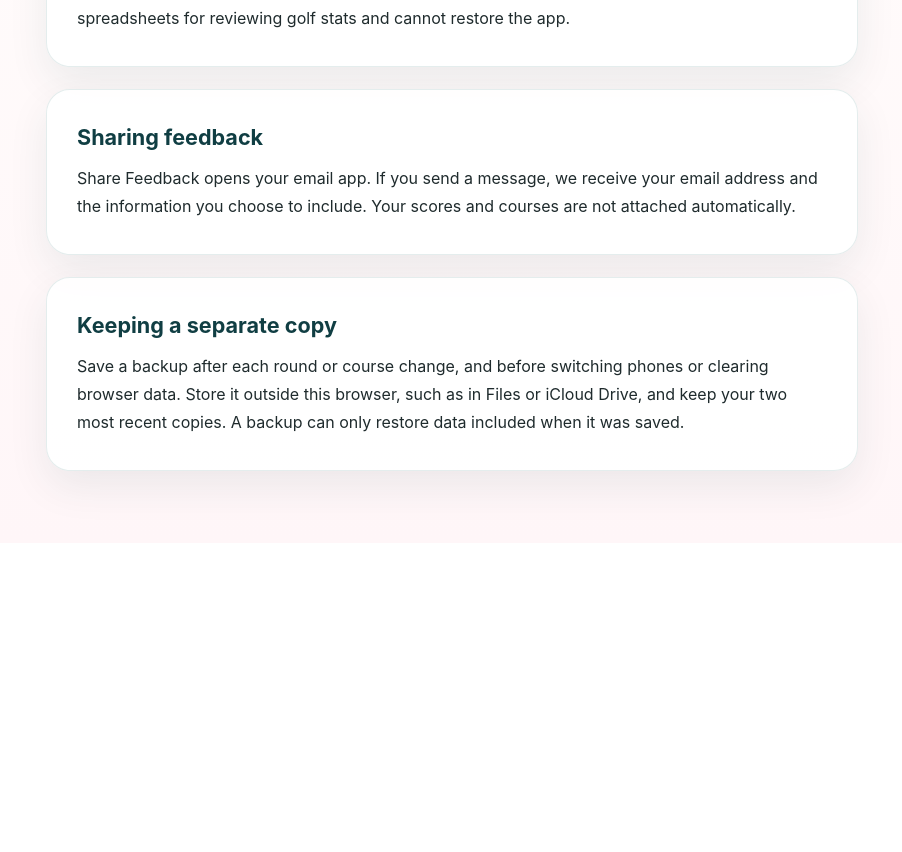
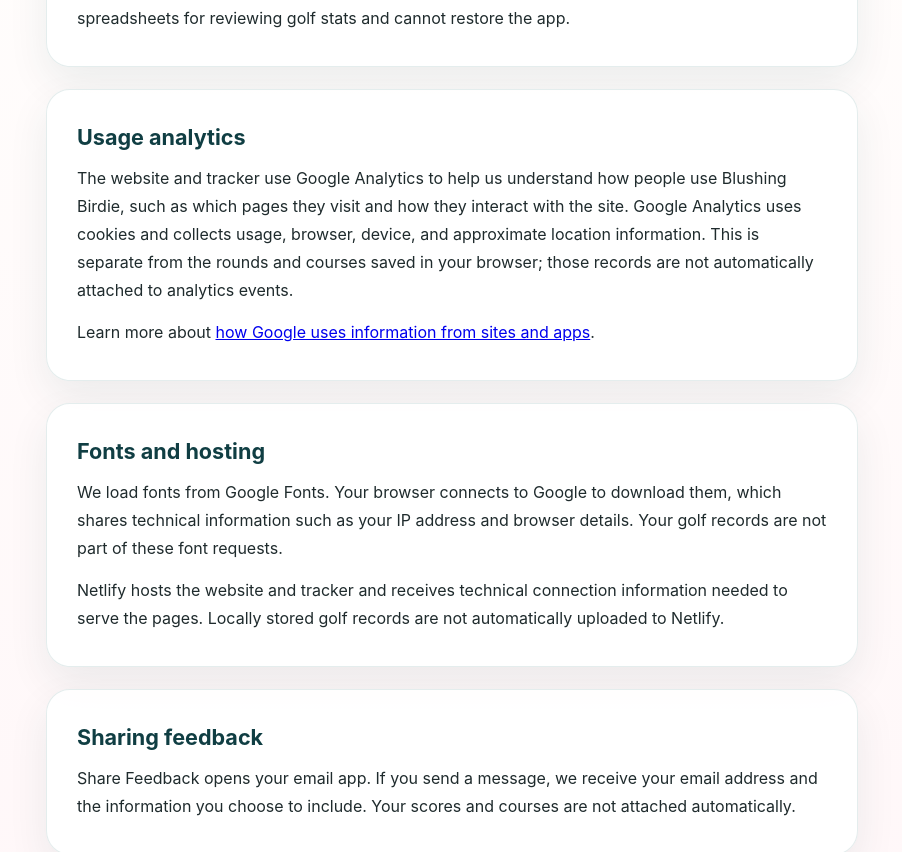
Before and after one commit to dkc-cell/blushing-tee-app, a React (Vite) app: page /privacy in a window 1280 px wide. Shown: the part 800-1652 px from the top of the page, without its empty margins (188-1090 px from the left). Before the commit the page ends 1343 px from the top, so only its background shows below. Built offline with nearby package versions, Linux system fonts and the light colour scheme.

Commit message:
Clarify privacy disclosures and penalty recording instructions

```diff
--- a/src/screens/AboutScreen.jsx
+++ b/src/screens/AboutScreen.jsx
@@ -24,7 +24,7 @@ export default function AboutScreen({ onNavigate }) {
       <WhyIBuiltThis />
     </section>
     <section className="tracker-help-card" style={card}><h2>Using your tracker</h2><ol style={{ paddingLeft: 20 }}><li><strong>Start a Round:</strong> choose a saved course or start without one. Pick Quick Score or Detailed Tracking.</li><li><strong>My Courses:</strong> add a reusable course with its name and hole information, or edit an existing one.</li><li><strong>My Rounds & Stats:</strong> review saved rounds and your progress.</li></ol><p><strong>Naming your round:</strong> In Quick Score, tap the course name to name today’s round. Naming a round does not automatically add it to My Courses.</p><p><strong>Hole details:</strong> Select par 3, 4, or 5 before saving each hole. Saved courses fill it in when available. Yardage is optional and hidden in Quick Score.</p><p><strong>Saved courses:</strong> fill in hole information for future rounds. You can also save a course after a round when you’ve entered its hole information.</p><p><strong>Resume Round:</strong> return to an unfinished round.</p><p><strong>End Round Early:</strong> Save only recorded holes.</p></section>
-    <section className="tracker-help-card" style={card}><h2>Your scoring options</h2><p><strong>Quick Score:</strong> enter the total, with optional putts and fairway or par-3 green results. These details never change your entered score.</p><p><strong>Detailed Tracking:</strong> record your tee result, approaches, short game, and putts; the app calculates the hole score.</p><p>Skipped details are excluded from the relevant statistics. Par-based comparisons use only holes where par is entered.</p></section>
+    <section className="tracker-help-card" style={card}><h2>Your scoring options</h2><p><strong>Quick Score:</strong> enter the total, with optional putts and fairway or par-3 green results. These details never change your entered score.</p><p><strong>Detailed Tracking:</strong> record your tee result, approaches, short game, and putts; the app calculates the hole score.</p><p><strong>Penalty strokes:</strong> In Quick Score, include them in your hole total. In Detailed Tracking, include them in the Approach Shots count as well as recording the shots you play. Penalty reminder switches do not add strokes. The tracker does not decide which penalties or relief options apply.</p><p>Skipped details are excluded from the relevant statistics. Par-based comparisons use only holes where par is entered.</p></section>
     <section className="tracker-help-card" style={card}><h2>Tracking your progress</h2><p>Blushing Birdie does not calculate an official handicap. Golfers who maintain one can post eligible scores through GHIN or their handicap service.</p></section>
     <section className="tracker-help-card" style={card}><h2>Your data & backups</h2><p>No account is required. Your rounds and courses are stored in this browser on this device by default. Data does not automatically transfer between devices.</p><p>Use <strong>More → Backup & Restore</strong> to save or restore a backup file. </p><p><strong>Recommended schedule:</strong> Save a backup after each round or course change, and before changing phones or clearing browser data. Keep it in Files, iCloud Drive, or another location outside this browser. Keep your two most recent copies.</p><p><strong>Export Backup:</strong> Save a backup of your saved rounds and courses.</p><p><strong>Export CSV:</strong> Choose Round Summary for totals or Hole-by-Hole for individual hole scores and stats. Older holes without par stay blank.</p><p><strong>Import Backup:</strong> read the confirmation before importing, since it may replace device data.</p><a href="/privacy" target="_blank" rel="noopener noreferrer">Read the privacy information ↗</a></section>
 
--- a/src/screens/HomePage.jsx
+++ b/src/screens/HomePage.jsx
@@ -172,6 +172,11 @@ const faqItems = [
     "id": "scoring",
     "question": "What’s the difference between Quick Score and Detailed Tracking?",
     "answer": "Quick Score lets you enter your total score for each hole, including penalty strokes, with optional putts and fairway or par-3 green results. Those optional details do not change your entered score.\n\nDetailed Tracking records your shots and putts to calculate the hole score."
+  },
+  {
+    "id": "penalties",
+    "question": "How do I include penalty strokes?",
+    "answer": "In Quick Score, include any penalty strokes in the total you enter or count for the hole. Optional stats do not add strokes.\n\nIn Detailed Tracking, record the shots you play and add any applicable penalty strokes to the Approach Shots count. The app includes that count in your hole score, so it will include penalty strokes as well as actual approach shots. The water, lost-ball, and out-of-bounds switches are reminders only; they do not add strokes.\n\nThe tracker does not decide penalties or relief options. Check with your course or the Rules of Golf if you’re unsure which apply."
   },
   {
     "id": "par-yardage",
--- a/src/screens/LogRoundScreen.jsx
+++ b/src/screens/LogRoundScreen.jsx
@@ -608,7 +608,7 @@ const LogRoundScreen = ({
           </label>
 
           <div style={{ color: COLORS.charcoal, opacity: 0.75, fontSize: '14px', marginBottom: '14px', lineHeight: 1.35 }}>
-            Doesn’t change your score. Record the extra shot using <strong>Approach Shots</strong>.
+            These reminders don’t add strokes. Include any penalty strokes in your <strong>Approach Shots</strong> count so they are included in your hole score.
           </div>
 
           <div style={{ display: 'flex', flexDirection: 'column', gap: '14px' }}>
@@ -916,9 +916,11 @@ const PenaltyTipModal = ({ type, onClose, onSuppressThisRound, onSuppressForever
         </div>
 
        <div style={{ fontSize: 16, color: COLORS.charcoal, lineHeight: 1.45 }}>
-        When a shot goes in the water, is lost, or goes out of bounds, you’ll need an <strong><em>extra shot</em></strong> to get back in play.
+        This switch is a reminder only. It does not add penalty strokes or choose a relief option for you.
        <br /><br />
-        Record that <strong><em>extra shot</em></strong> using <strong>Approach Shots</strong>.
+        Record the shots you play, and add any applicable <strong>penalty strokes</strong> to your <strong>Approach Shots</strong> count. This includes them in your hole score. The count will include those penalty strokes as well as actual approach shots.
+        <br /><br />
+        Penalties and relief options depend on the situation and any local rules. Check with your course or the Rules of Golf if you’re unsure which apply.
       </div>
 
         <div style={{ display: 'flex', flexDirection: 'column', gap: 10, marginTop: 16 }}>
--- a/src/screens/PrivacyPage.jsx
+++ b/src/screens/PrivacyPage.jsx
@@ -24,7 +24,7 @@ export default function PrivacyPage() {
   usePageSeo({
     title: 'Privacy and Data - Blushing Birdie',
     description:
-      'How Blushing Birdie handles golf round data, local storage, and file backups.',
+      'How Blushing Birdie handles locally stored golf records, backups, usage analytics, and external services.',
     path: '/privacy',
   });
 
@@ -170,6 +170,33 @@ export default function PrivacyPage() {
         </section>
 
         <section style={{ ...cardStyle, padding: '34px 30px', marginBottom: '22px' }}>
+          <h2 style={{ margin: '0 0 14px', color: COLORS.darkTeal, fontSize: '1.35rem' }}>Usage analytics</h2>
+          <p style={{ margin: '0 0 14px', color: COLORS.charcoal, lineHeight: 1.75 }}>
+            The website and tracker use Google Analytics to help us understand how people use Blushing Birdie,
+            such as which pages they visit and how they interact with the site. Google Analytics uses cookies
+            and collects usage, browser, device, and approximate location information. This is separate from
+            the rounds and courses saved in your browser; those records are not automatically attached to
+            analytics events.
+          </p>
+          <p style={{ margin: 0, color: COLORS.charcoal, lineHeight: 1.75 }}>
+            Learn more about <a href="https://policies.google.com/technologies/partner-sites" target="_blank" rel="noopener noreferrer">how Google uses information from sites and apps</a>.
+          </p>
+        </section>
+
+        <section style={{ ...cardStyle, padding: '34px 30px', marginBottom: '22px' }}>
+          <h2 style={{ margin: '0 0 14px', color: COLORS.darkTeal, fontSize: '1.35rem' }}>Fonts and hosting</h2>
+          <p style={{ margin: '0 0 14px', color: COLORS.charcoal, lineHeight: 1.75 }}>
+            We load fonts from Google Fonts. Your browser connects to Google to download them, which shares
+            technical information such as your IP address and browser details. Your golf records are not
+            part of these font requests.
+          </p>
+          <p style={{ margin: 0, color: COLORS.charcoal, lineHeight: 1.75 }}>
+            Netlify hosts the website and tracker and receives technical connection information needed to
+            serve the pages. Locally stored golf records are not automatically uploaded to Netlify.
+          </p>
+        </section>
+
+        <section style={{ ...cardStyle, padding: '34px 30px', marginBottom: '22px' }}>
           <h2 style={{ margin: '0 0 14px', color: COLORS.darkTeal, fontSize: '1.35rem' }}>Sharing feedback</h2>
           <p style={{ margin: 0, color: COLORS.charcoal, lineHeight: 1.75 }}>Share Feedback opens your email app. If you send a message, we receive your email address and the information you choose to include. Your scores and courses are not attached automatically.</p>
         </section>
```
Also changed, not shown: 1 other file (tests, documents, lock files or other folders).
